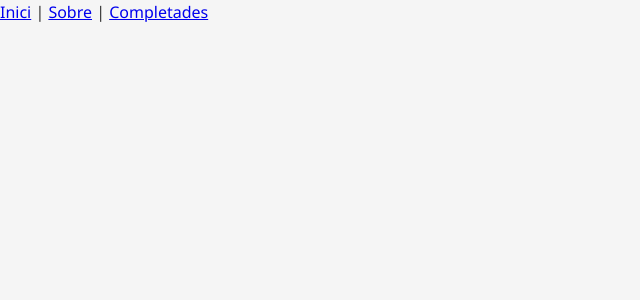
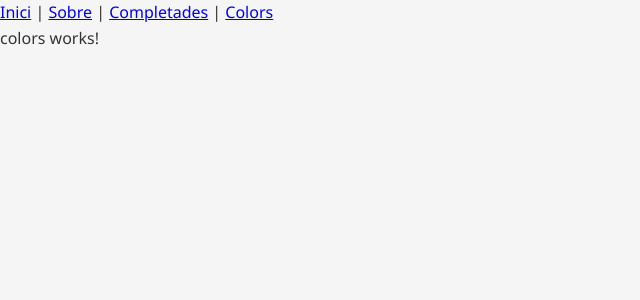
Before and after one commit to alsorribes/Todolist, an Angular app: page /colors in a window 1280 px wide. Before the commit this address led to /. Shown: the top 300 px of the page, without its empty margins (0-640 px from the left). Built offline with nearby package versions, Linux system fonts and the light colour scheme.

Commit message:
Creació de finestra 'colors' per practicar el css en profunditat

```diff
--- a/src/app/app.html
+++ b/src/app/app.html
@@ -1,7 +1,8 @@
 <nav>
   <a routerLink="/">Inici</a> |
   <a routerLink="/about">Sobre</a> |
-  <a routerLink="/completed">Completades</a>
+  <a routerLink="/completed">Completades</a> |
+  <a routerLink="/colors">Colors</a>
 </nav>
 
 <router-outlet></router-outlet>
--- a/src/app/app.routes.ts
+++ b/src/app/app.routes.ts
@@ -5,10 +5,12 @@ import { About } from './components/about/about';
 import { Home } from './components/home/home';
 import { Completed } from './components/completed/completed';
 import { Edit } from './components/edit/edit';
+import { Colors } from './components/colors/colors';
 
 export const routes: Routes = [
     { path: '', component: Home }, //Només podem tenir un path amb '' que serà el que gestionarà tot (arrel)
     { path: 'about', component: About }, //Ruta per la vista del component /about
     { path: 'completed', component: Completed }, //Ruta per la vista del component /completed
-    { path: 'edit/:id', component: Edit} //Ruta per la vista del component /edit (:id -> indica que es un paràmetre dinamic)
+    { path: 'edit/:id', component: Edit}, //Ruta per la vista del component /edit (:id -> indica que es un paràmetre dinamic)
+    { path: 'colors', component: Colors } //Ruta per la vista del component /colors per practicar css
 ];
--- /dev/null
+++ b/src/app/components/colors/colors.html
@@ -0,0 +1 @@
+<p>colors works!</p>
```
Also changed, not shown: src/app/components/colors/colors.ts (added, +11 -0 lines), src/app/components/colors/colors.css (added), 1 other file (tests, documents, lock files or other folders).
